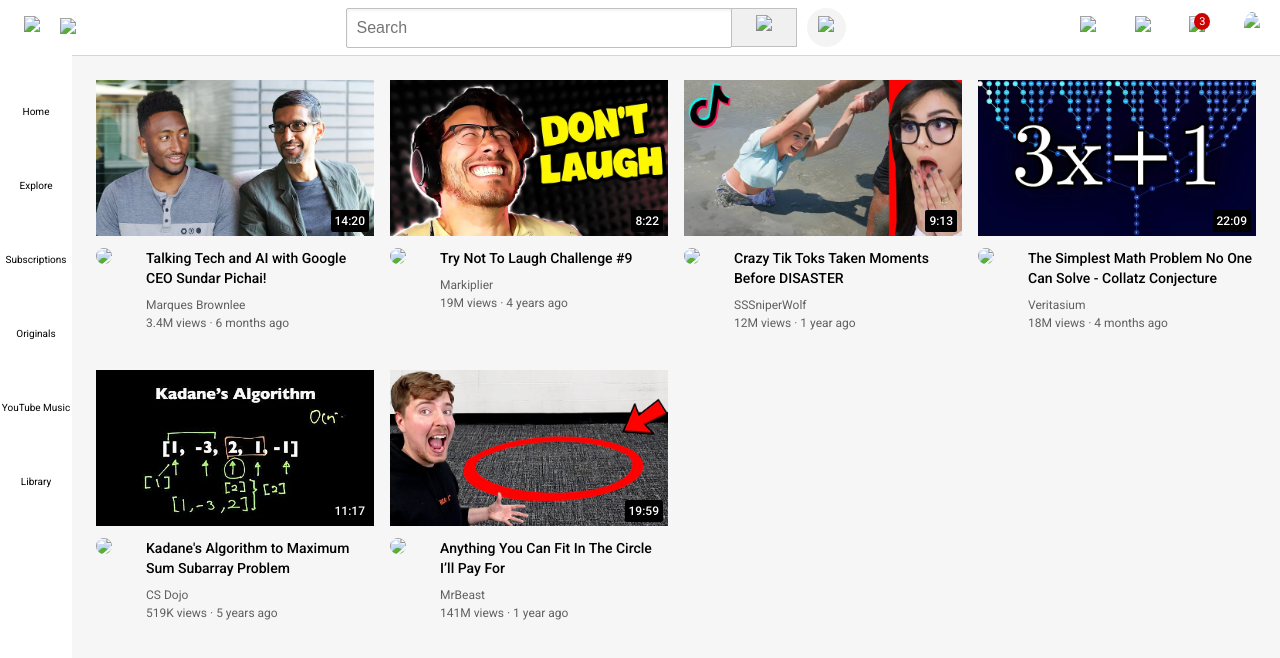
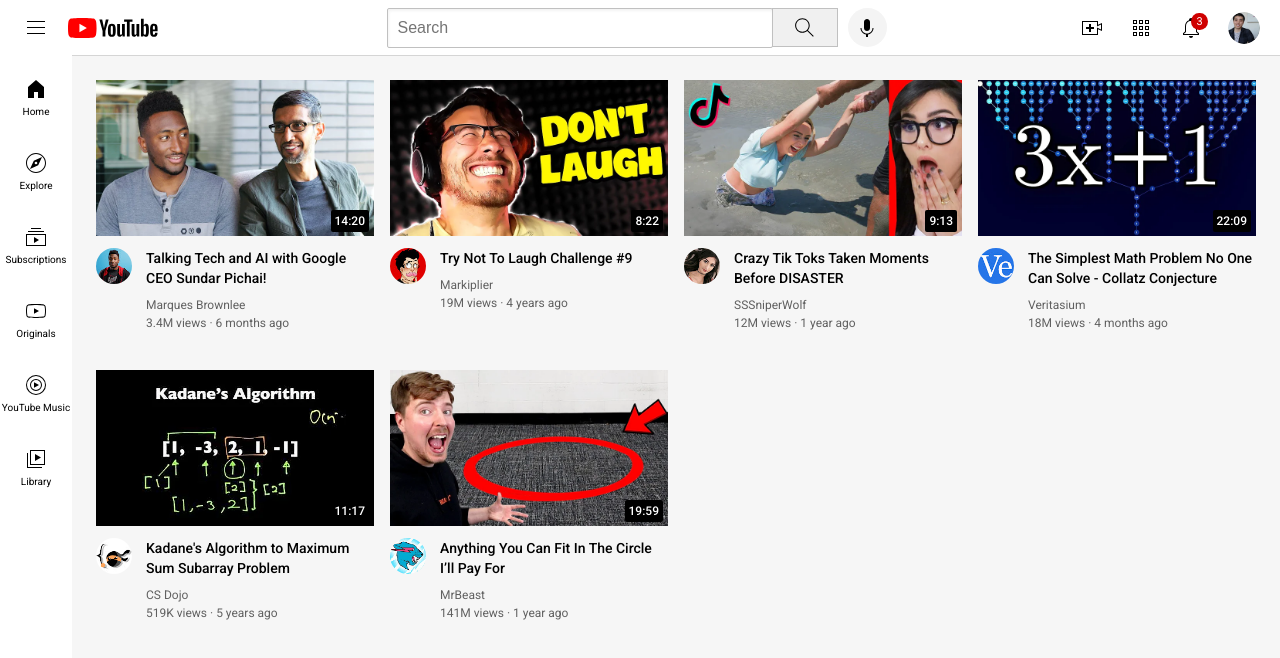
Before and after one commit to sldraton/test-repository, a plain HTML site: page index.html in a window 1280 px wide. Drawn offline with Linux system fonts and the light colour scheme; the site is published under a folder, as on GitHub Pages, so addresses that start at the root find nothing.

Commit message:
removed forward slash for image referencing

```diff
--- a/index.html
+++ b/index.html
@@ -13,66 +13,66 @@
     <body>
         <header class="header">
             <div class="left-section">
-                <img class="hamburger-menu" src="/icons/hamburger-menu.svg">
-                <img class="youtube-logo" src="/icons/youtube-logo.svg">
+                <img class="hamburger-menu" src="icons/hamburger-menu.svg">
+                <img class="youtube-logo" src="icons/youtube-logo.svg">
             </div>
             <div class="middle-section">
                 <input class="search-bar"
                 type="text"
                 placeholder="Search">
                 <button class="search-button">
-                    <img class="search-icon" src="/icons/search.svg">
+                    <img class="search-icon" src="icons/search.svg">
                     <div class="tooltip">Search</div>
                 </button>
                 <!-- Comment -->
                 <button class="voice-search-button">
-                    <img class="voice-search-icon" src="/icons/voice-search-icon.svg">
+                    <img class="voice-search-icon" src="icons/voice-search-icon.svg">
                     <div class="tooltip">Search with your voice</div>
                 </button>
             </div>
             <div class="right-section">
                 <div class="upload-icon-container">
-                    <img class="upload-icon" src="/icons/upload.svg">
+                    <img class="upload-icon" src="icons/upload.svg">
                     <div class="tooltip">Create</div>
                 </div>
                 <div class="youtube-app-icon-container">
-                    <img class="youtube-apps-icon" src="/icons/youtube-apps.svg">
+                    <img class="youtube-apps-icon" src="icons/youtube-apps.svg">
                     <div class="tooltip">YouTube apps</div>
                 </div>
                 <div class="notifications-icon-container">
-                    <img class="notifications-icon" src="/icons/notifications.svg">
+                    <img class="notifications-icon" src="icons/notifications.svg">
                     <div class="notifications-count">3</div>
                     <div class="tooltip">Notifications</div>
                 </div>
                 <div class="user-picture-container">
-                    <img class="current-user-picture" src="/channel_pictures/my-channel.jpeg">
+                    <img class="current-user-picture" src="channel_pictures/my-channel.jpeg">
                 </div>
             </div>
         </header>
 
         <nav class="sidebar">
             <div class="sidebar-link">
-                <img src="/icons/home.svg" alt="">
+                <img src="icons/home.svg" alt="">
                 <div>Home</div>
             </div>
             <div class="sidebar-link">
-                <img src="/icons/explore.svg" alt="">
+                <img src="icons/explore.svg" alt="">
                 <div>Explore</div>
             </div>
             <div class="sidebar-link">
-                <img src="/icons/subscriptions.svg" alt="">
+                <img src="icons/subscriptions.svg" alt="">
                 <div>Subscriptions</div>
             </div>
             <div class="sidebar-link">
-                <img src="/icons/originals.svg" alt="">
+                <img src="icons/originals.svg" alt="">
                 <div>Originals</div>
             </div>
             <div class="sidebar-link">
-                <img src="/icons/youtube-music.svg" alt="">
+                <img src="icons/youtube-music.svg" alt="">
                 <div>YouTube Music</div>
             </div>
             <div class="sidebar-link">
-                <img src="/icons/library.svg" alt="">
+                <img src="icons/library.svg" alt="">
                 <div>Library</div>
             </div>
         </nav>
@@ -88,7 +88,7 @@
                     <div class="video-info-grid">
                         <div class="channel-picture">
                             <img class="profile-picture"
-                            src="/channel_pictures/channel-1.jpeg">
+                            src="channel_pictures/channel-1.jpeg">
                         </div>
                         <div class="channel-info">
                             <p class="video-title">
@@ -115,7 +115,7 @@
                     <div class="video-info-grid">
                         <div class="channel-picture">
                             <img class="profile-picture"
-                            src="/channel_pictures/channel-2.jpeg">
+                            src="channel_pictures/channel-2.jpeg">
                         </div>
                         <div class="channel-info">
                             <p class="video-title">
@@ -142,7 +142,7 @@
                     <div class="video-info-grid">
                         <div class="channel-picture">
                             <img class="profile-picture"
-                            src="/channel_pictures/channel-3.jpeg">
+                            src="channel_pictures/channel-3.jpeg">
                         </div>
                         <div class="channel-info">
                             <p class="video-title">
@@ -169,7 +169,7 @@
                     <div class="video-info-grid">
                         <div class="channel-picture">
                             <img class="profile-picture"
-                            src="/channel_pictures/channel-4.jpeg">
+                            src="channel_pictures/channel-4.jpeg">
                         </div>
                         <div class="channel-info">
                             <p class="video-title">
@@ -196,7 +196,7 @@
                     <div class="video-info-grid">
                         <div class="channel-picture">
                             <img class="profile-picture"
-                            src="/channel_pictures/channel-5.jpeg">
+                            src="channel_pictures/channel-5.jpeg">
                         </div>
                         <div class="channel-info">
                             <p class="video-title">
@@ -223,7 +223,7 @@
                     <div class="video-info-grid">
                         <div class="channel-picture">
                             <img class="profile-picture"
-                            src="/channel_pictures/channel-6.jpeg">
+                            src="channel_pictures/channel-6.jpeg">
                         </div>
                         <div class="channel-info">
                             <p class="video-title">
```
